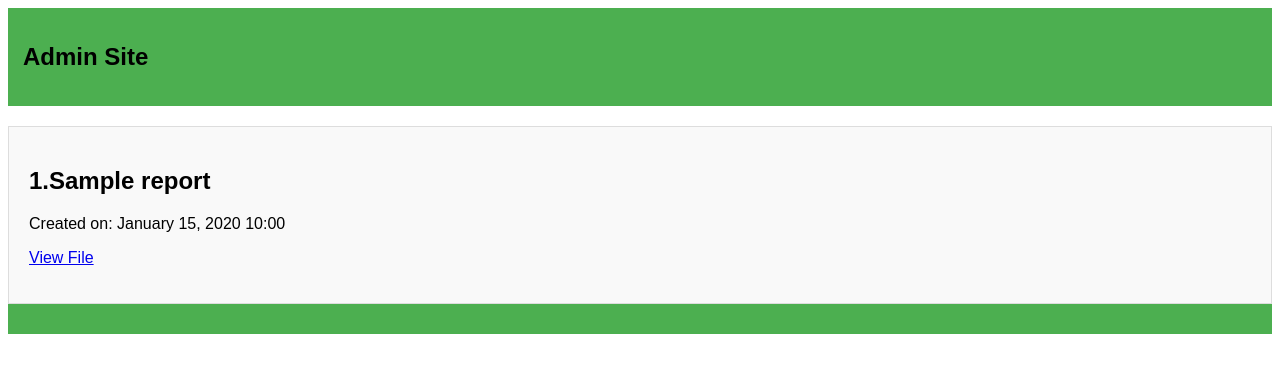
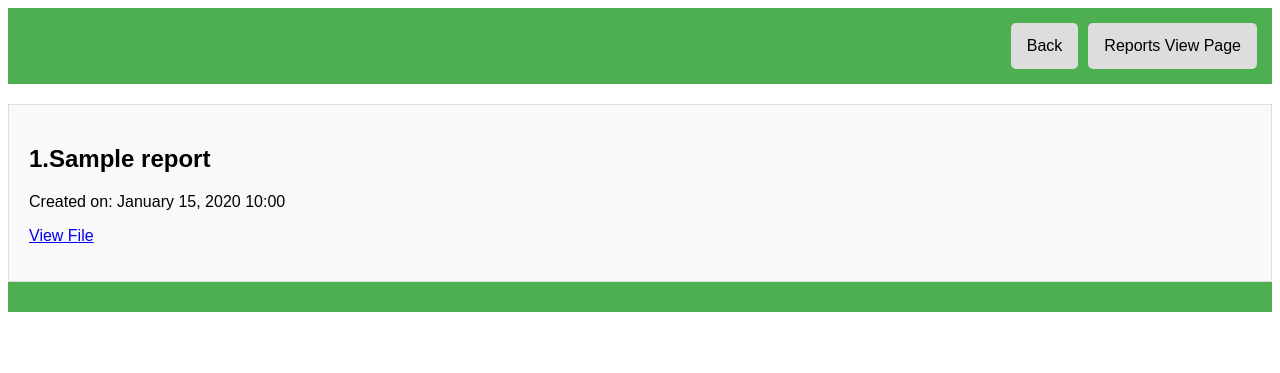
Before and after one commit to SebastianWikt/Campus-Confide-Reporting-App, a Django app: template hooknowsapp/templates/hooknowsapp/view_reports.html in a window 1280 px wide. Shown: the top 373 px of the page. Run offline with Django 3.2, Linux system fonts and the light colour scheme; the template is opened without the code that fills it: most values are stand-ins (such as "Sample title", 1, 10 or a date in 2020).

Commit message:
added navigation feawtures

```diff
--- a/hooknowsapp/templates/hooknowsapp/create_report.html
+++ b/hooknowsapp/templates/hooknowsapp/create_report.html
@@ -11,6 +11,7 @@
 </head>
 <body>
     <div class="navbar item1">
+        <a href="{% url 'home'%}">Back</a>
         <input type="search" placeholder="Enter Subject">
         <a href="#">My Account</a>
     </div>
--- a/hooknowsapp/templates/hooknowsapp/homepage.html
+++ b/hooknowsapp/templates/hooknowsapp/homepage.html
@@ -38,7 +38,7 @@
                     {% endif %}
                     <p>Welcome to the home page.</p>
                     {% if user.is_staff %}
-                        <button type="button" class="btn site-button">
+                        <button type ="button" class="btn site-button">
                             <a href="{% url 'view_reports'%}">View Reports</a>
                         </button>
                     {% else %}
--- a/hooknowsapp/templates/hooknowsapp/report_submitted.html
+++ b/hooknowsapp/templates/hooknowsapp/report_submitted.html
@@ -13,9 +13,11 @@
     <div class="navbar item1">
         <input type="search" placeholder="Enter Subject">
         <a href="#">My Account</a>
-        <button type="button" class="btn site-button">
+        <a href="{% url 'create_report' %}" class="btn btn-secondary">Make Another Report</a>
+        <div type="button" class="btn site-button">
             <h1>Report Submitted!</h1>
-        </button>
+        </div>
+
     </div>
 </body>
 </html>
--- a/hooknowsapp/templates/hooknowsapp/view_reports.html
+++ b/hooknowsapp/templates/hooknowsapp/view_reports.html
@@ -10,9 +10,9 @@
     </style>
 </head>
 <body>
-    <div class="navbar item1">
-        <h2>Admin Site</h2>
-
+    <div class="navbar item1 row">
+        <a>Reports View Page</a>
+        <a href="{% url 'home'%}">Back</a>
     </div>
 
     <div class="item3">
```
